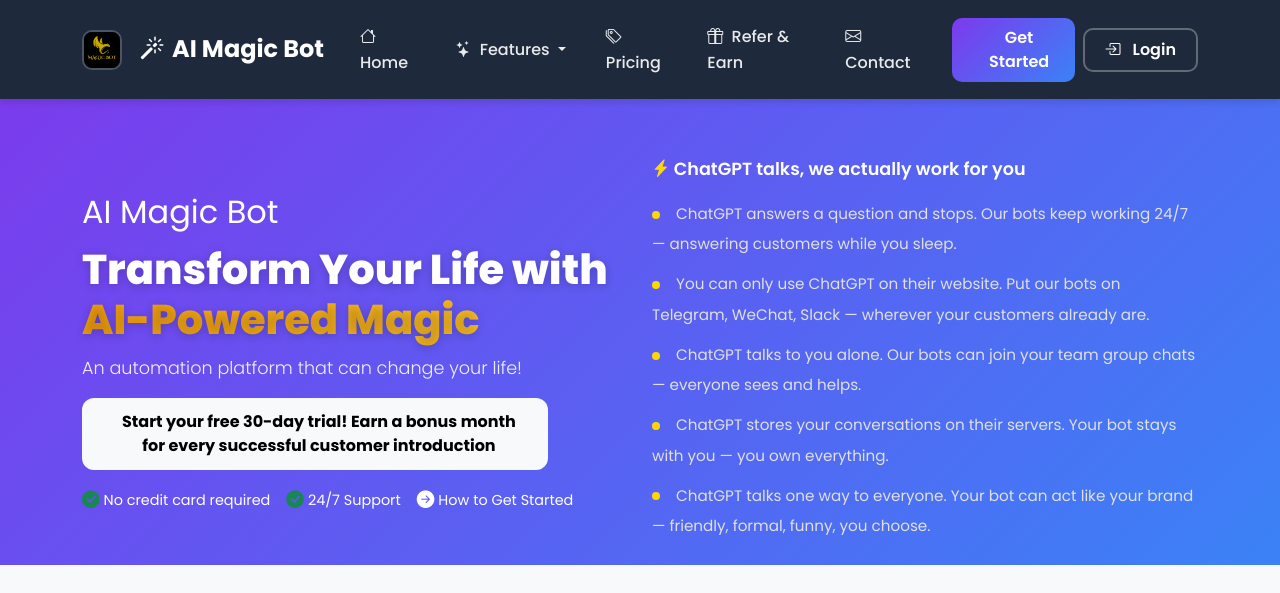
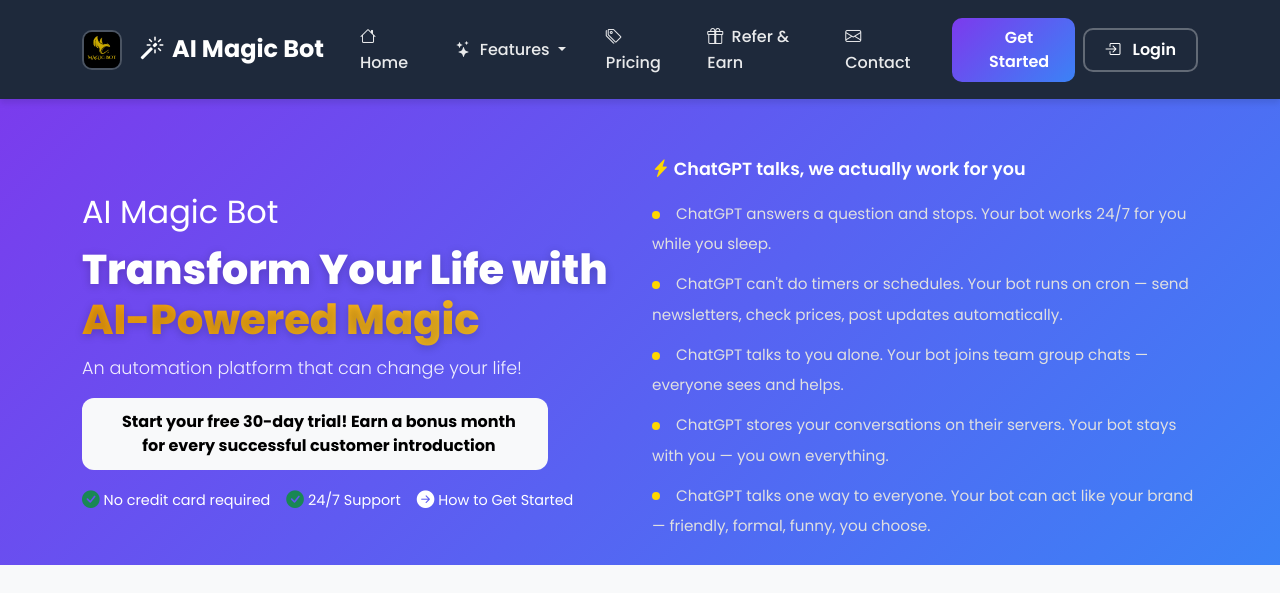
Before and after one commit to magicbotaiteam-blip/flask_auth_app, a Flask app: page /landing in a window 1280 px wide. Shown: the top 593 px of the page. Run offline with Flask 3, Linux system fonts and the light colour scheme; some libraries are stand-ins or nearby versions.

Commit message:
style: update landing page bullet list, advertisement footer, and hero layout tweaks

```diff
--- a/templates/advertisement.html
+++ b/templates/advertisement.html
@@ -268,15 +268,15 @@
                     <ul style="list-style: none; padding: 0; margin: 0; color: #e0e0e0; font-size: 0.95rem; line-height: 2;">
                         <li style="margin-bottom: 0.6rem;">
                             <span style="display: inline-block; width: 8px; height: 8px; background: #ffd700; border-radius: 50%; margin-right: 12px; vertical-align: middle;"></span>
-                            ChatGPT answers a question and stops. Our bots keep working 24/7 — answering customers while you sleep.
+                            ChatGPT answers a question and stops. Your bot works 24/7 for you while you sleep.
                         </li>
                         <li style="margin-bottom: 0.6rem;">
                             <span style="display: inline-block; width: 8px; height: 8px; background: #ffd700; border-radius: 50%; margin-right: 12px; vertical-align: middle;"></span>
-                            You can only use ChatGPT on their website. Put our bots on Telegram, WeChat, Slack — wherever your customers already are.
+                            ChatGPT can't do timers or schedules. Your bot runs on cron — send newsletters, check prices, post updates automatically.
                         </li>
                         <li style="margin-bottom: 0.6rem;">
                             <span style="display: inline-block; width: 8px; height: 8px; background: #ffd700; border-radius: 50%; margin-right: 12px; vertical-align: middle;"></span>
-                            ChatGPT talks to you alone. Our bots can join your team group chats — everyone sees and helps.
+                            ChatGPT talks to you alone. Your bot joins team group chats — everyone sees and helps.
                         </li>
                         <li style="margin-bottom: 0.6rem;">
                             <span style="display: inline-block; width: 8px; height: 8px; background: #ffd700; border-radius: 50%; margin-right: 12px; vertical-align: middle;"></span>
--- a/templates/landing_with_groups.html
+++ b/templates/landing_with_groups.html
@@ -268,15 +268,15 @@
                     <ul style="list-style: none; padding: 0; margin: 0; color: #e0e0e0; font-size: 0.95rem; line-height: 2;">
                         <li style="margin-bottom: 0.6rem;">
                             <span style="display: inline-block; width: 8px; height: 8px; background: #ffd700; border-radius: 50%; margin-right: 12px; vertical-align: middle;"></span>
-                            ChatGPT answers a question and stops. Our bots keep working 24/7 — answering customers while you sleep.
+                            ChatGPT answers a question and stops. Your bot works 24/7 for you while you sleep.
                         </li>
                         <li style="margin-bottom: 0.6rem;">
                             <span style="display: inline-block; width: 8px; height: 8px; background: #ffd700; border-radius: 50%; margin-right: 12px; vertical-align: middle;"></span>
-                            You can only use ChatGPT on their website. Put our bots on Telegram, WeChat, Slack — wherever your customers already are.
+                            ChatGPT can't do timers or schedules. Your bot runs on cron — send newsletters, check prices, post updates automatically.
                         </li>
                         <li style="margin-bottom: 0.6rem;">
                             <span style="display: inline-block; width: 8px; height: 8px; background: #ffd700; border-radius: 50%; margin-right: 12px; vertical-align: middle;"></span>
-                            ChatGPT talks to you alone. Our bots can join your team group chats — everyone sees and helps.
+                            ChatGPT talks to you alone. Your bot joins team group chats — everyone sees and helps.
                         </li>
                         <li style="margin-bottom: 0.6rem;">
                             <span style="display: inline-block; width: 8px; height: 8px; background: #ffd700; border-radius: 50%; margin-right: 12px; vertical-align: middle;"></span>
```
Also changed, not shown: users.db.
